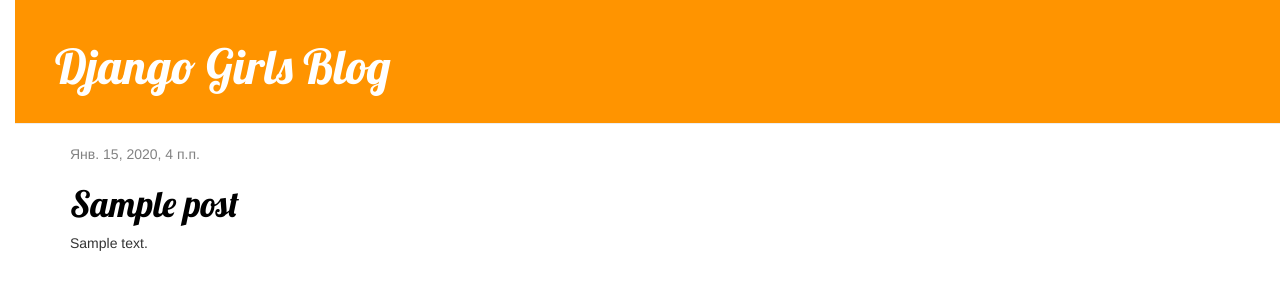
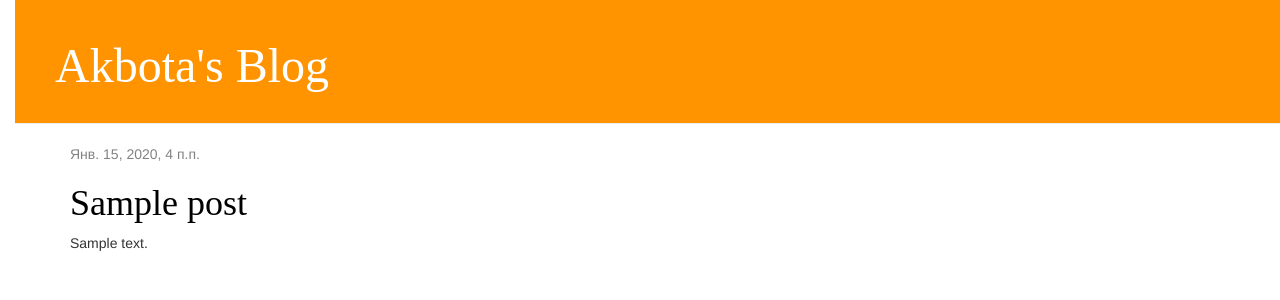
Before and after one commit to akbota01/my-first-blog, a Django app: page / in a window 1280 px wide. Shown: the top 300 px of the page. Run offline with Django 3.2, Linux system fonts and the light colour scheme; tables that the repository leaves empty hold one stand-in row (values such as "Sample post"); some libraries are stand-ins or nearby versions.

Commit message:
Some chages in css and content

```diff
--- a/blog/static/css/blog.css
+++ b/blog/static/css/blog.css
@@ -1,6 +1,6 @@
 h1 a {
-    color: #FCA205;
-    font-family: 'Lobster';
+    color: #ff80eb;
+    font-family: 'Xanh Mono';
 }
 
 body {
--- a/blog/templates/blog/base.html
+++ b/blog/templates/blog/base.html
@@ -1,7 +1,7 @@
 {% load static %}
 <html>
     <head>
-        <title>Django Girls blog</title>
+        <title>Akbota's blog</title>
         <link rel="stylesheet" href="//maxcdn.bootstrapcdn.com/bootstrap/3.2.0/css/bootstrap.min.css">
         <link rel="stylesheet" href="//maxcdn.bootstrapcdn.com/bootstrap/3.2.0/css/bootstrap-theme.min.css">
         <link href='//fonts.googleapis.com/css?family=Lobster&subset=latin,latin-ext' rel='stylesheet' type='text/css'>
@@ -9,7 +9,7 @@
     </head>
     <body>
     <div class="page-header">
-        <h1><a href="/">Django Girls Blog</a></h1>
+        <h1><a href="/">Akbota's Blog</a></h1>
     </div>
     <div class="content container">
         <div class="row">
```
